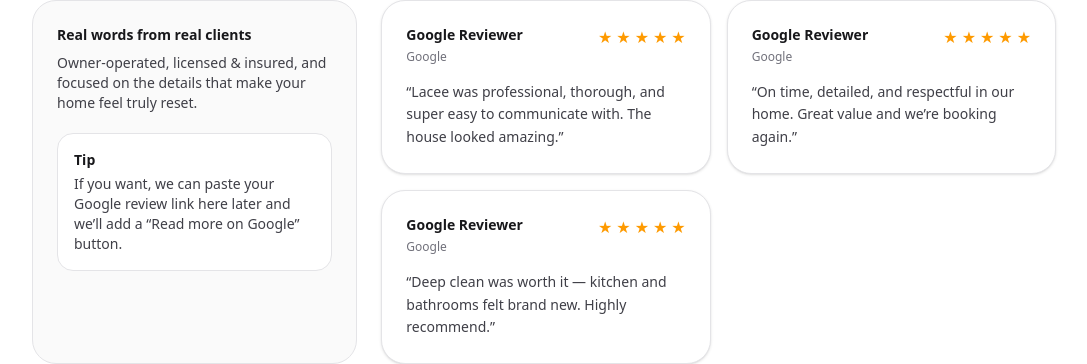
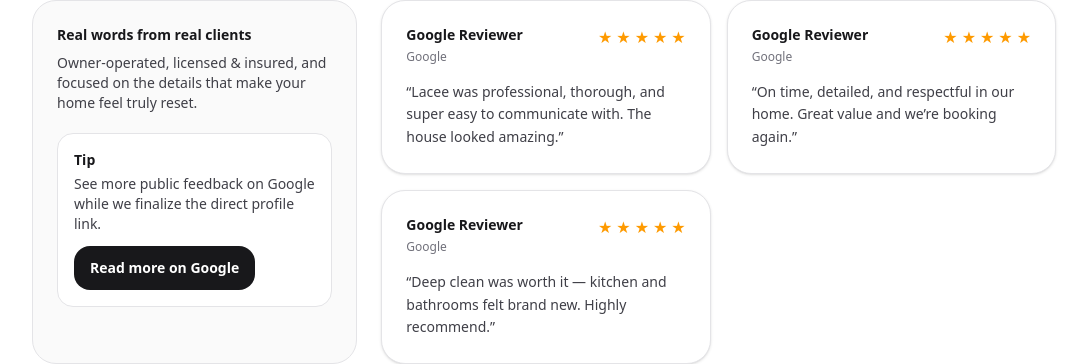
Before and after one commit to conels08/minute-maids-landing, a Next.js app: page / in a window 1280 px wide. Shown: the part 4852-5216 px from the top of the page, without its empty margins (96-1183 px from the left). Built offline with nearby package versions, Linux system fonts and the light colour scheme; no server answers.

Commit message:
feat: add Google reviews button in reviews section

```diff
--- a/src/components/sections/Reviews.tsx
+++ b/src/components/sections/Reviews.tsx
@@ -39,9 +39,17 @@ export default function Reviews() {
           <div className="mt-5 rounded-2xl border border-zinc-200 bg-white p-4">
             <p className="text-sm font-semibold text-zinc-900">Tip</p>
             <p className="mt-1 text-sm text-zinc-700">
-              If you want, we can paste your Google review link here later and we’ll
-              add a “Read more on Google” button.
+              See more public feedback on Google while we finalize the direct
+              profile link.
             </p>
+            <a
+              href="https://www.google.com/search?q=Minute+Maids+reviews"
+              target="_blank"
+              rel="noreferrer"
+              className="mt-3 inline-flex min-h-[44px] items-center justify-center rounded-2xl bg-zinc-900 px-4 py-3 text-sm font-semibold text-white hover:bg-zinc-800"
+            >
+              Read more on Google
+            </a>
           </div>
         </div>
 
```
